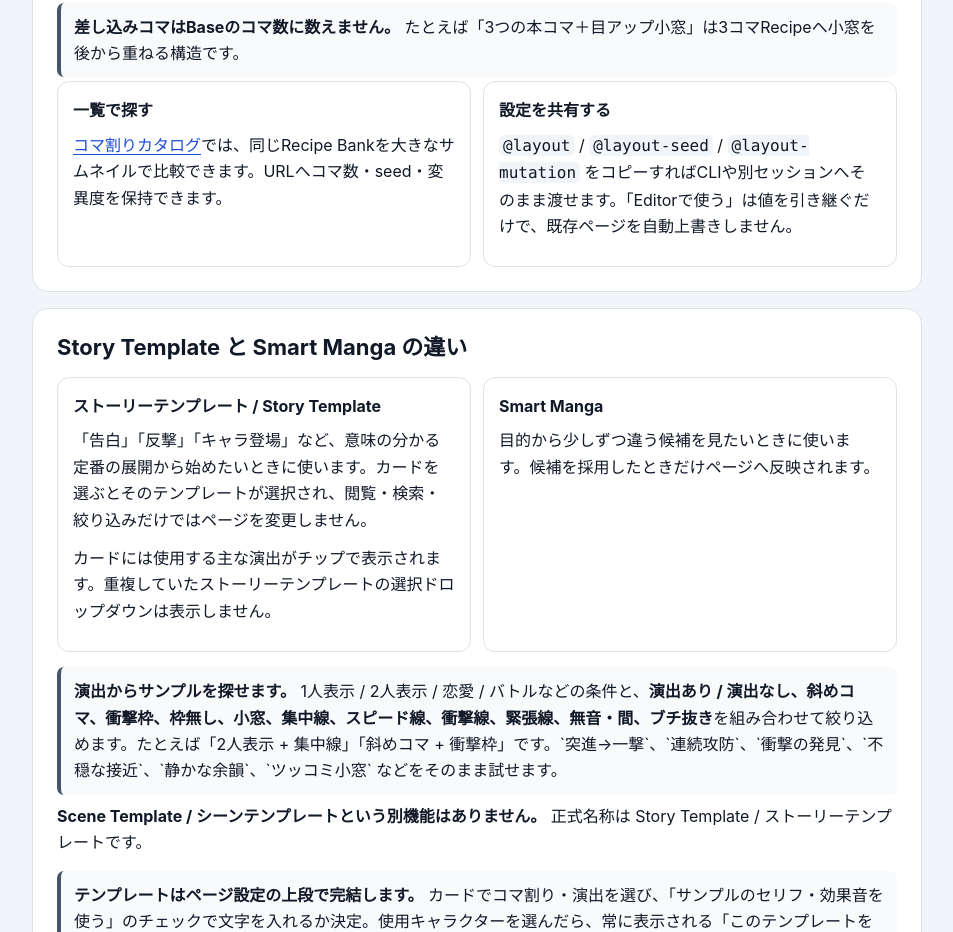
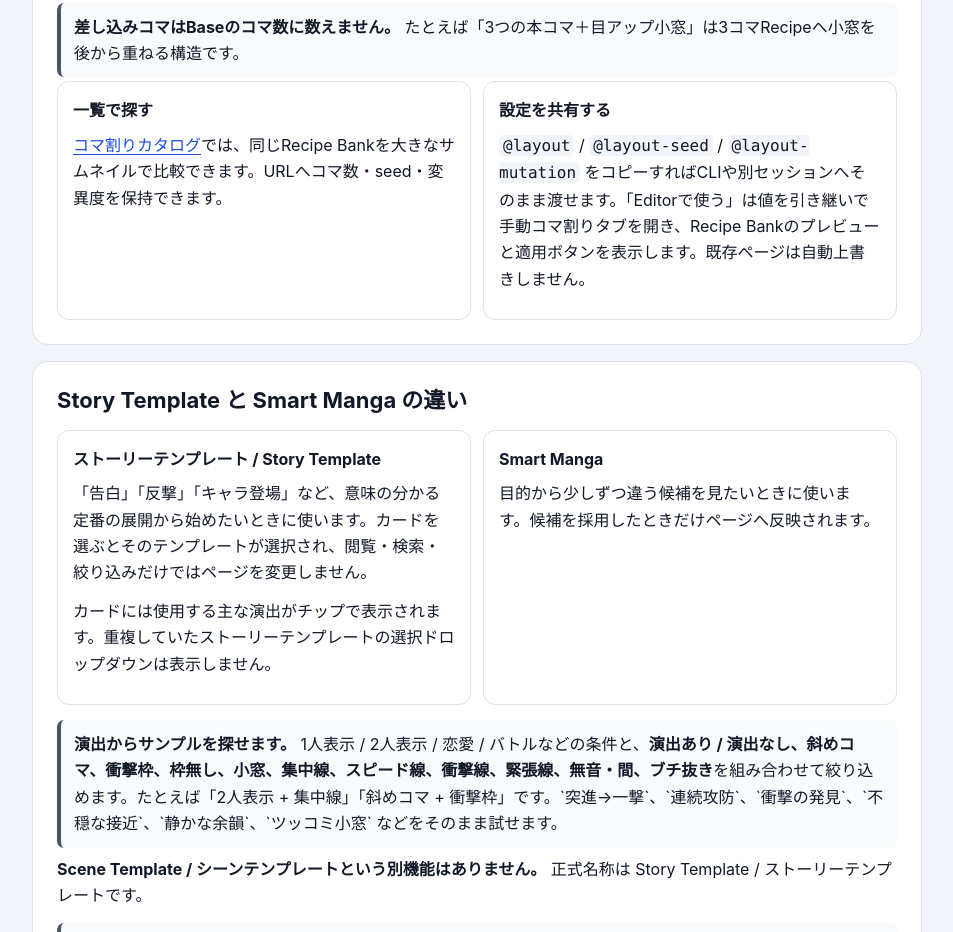
Before and after one commit to c-a-p-engineer/manga-blueprint-studio, a website built with Vite: page web/guide.html in a window 1280 px wide. Shown: the part 4229-5161 px from the top of the page, without its empty margins (290-1243 px from the left). Built offline with nearby package versions, Linux system fonts and the light colour scheme.

Commit message:
docs: explain catalog-to-editor recipe flow

```diff
--- a/web/guide.html
+++ b/web/guide.html
@@ -155,7 +155,7 @@
         <div class="callout"><strong>差し込みコマはBaseのコマ数に数えません。</strong> たとえば「3つの本コマ＋目アップ小窓」は3コマRecipeへ小窓を後から重ねる構造です。</div>
         <div class="compare">
           <article><h3>一覧で探す</h3><p><a href="./layout-catalog.html">コマ割りカタログ</a>では、同じRecipe Bankを大きなサムネイルで比較できます。URLへコマ数・seed・変異度を保持できます。</p></article>
-          <article><h3>設定を共有する</h3><p><code>@layout</code> / <code>@layout-seed</code> / <code>@layout-mutation</code> をコピーすればCLIや別セッションへそのまま渡せます。「Editorで使う」は値を引き継ぐだけで、既存ページを自動上書きしません。</p></article>
+          <article><h3>設定を共有する</h3><p><code>@layout</code> / <code>@layout-seed</code> / <code>@layout-mutation</code> をコピーすればCLIや別セッションへそのまま渡せます。「Editorで使う」は値を引き継いで手動コマ割りタブを開き、Recipe Bankのプレビューと適用ボタンを表示します。既存ページは自動上書きしません。</p></article>
         </div>
       </section>
 
```
